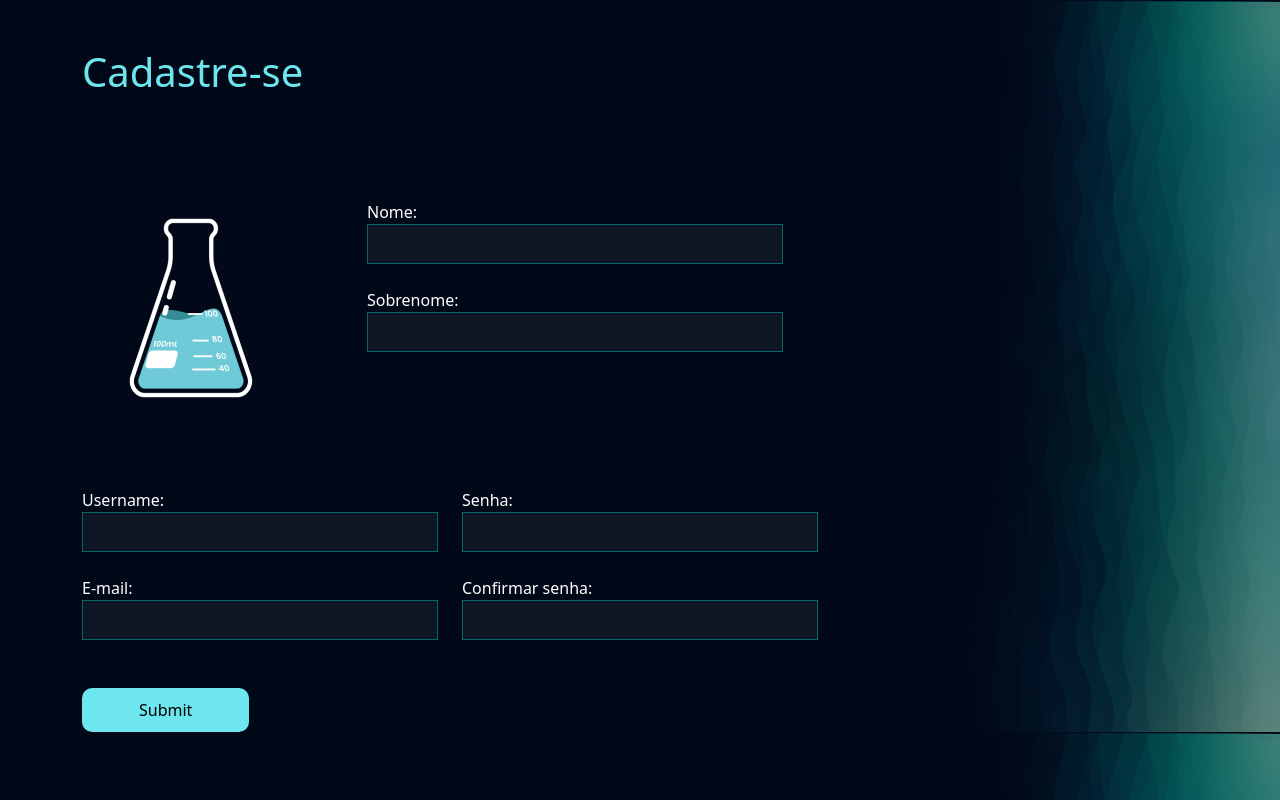
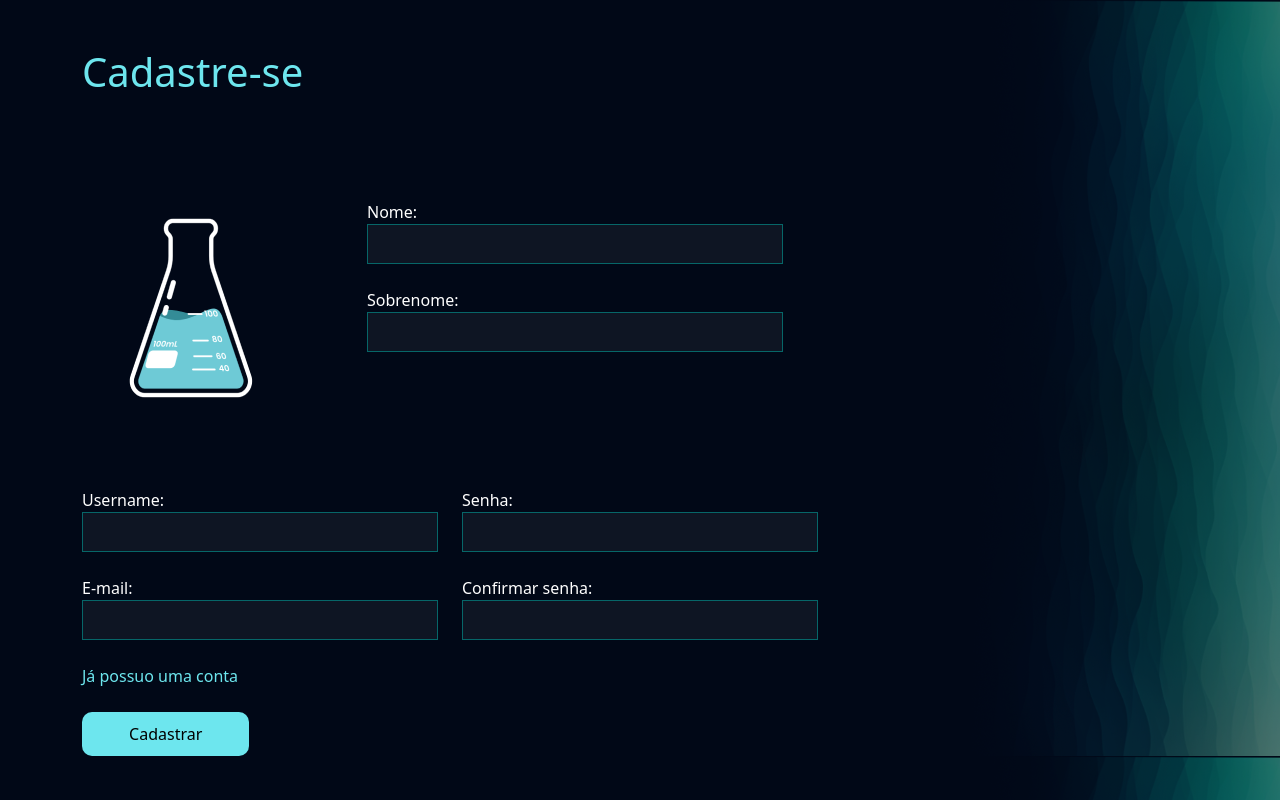
Before and after one commit to raphael-araujo/vitalab, a Django app: page /usuarios/cadastro/ in a window 1280 px wide. Run offline with Django 4.2, Linux system fonts and the light colour scheme.

Commit message:
Adicionando link para a página de login

```diff
--- a/usuarios/templates/cadastro.html
+++ b/usuarios/templates/cadastro.html
@@ -61,8 +61,10 @@
                 </div>
             </div>
             <br>
+            <a href="{% url 'login' %}" class="link">Já possuo uma conta</a>
             <br>
-            <input type="submit" class="btn-default">
+            <br>
+            <input type="submit" class="btn-default" value="Cadastrar">
     </form>
     </div>
 {% endblock %}
```
